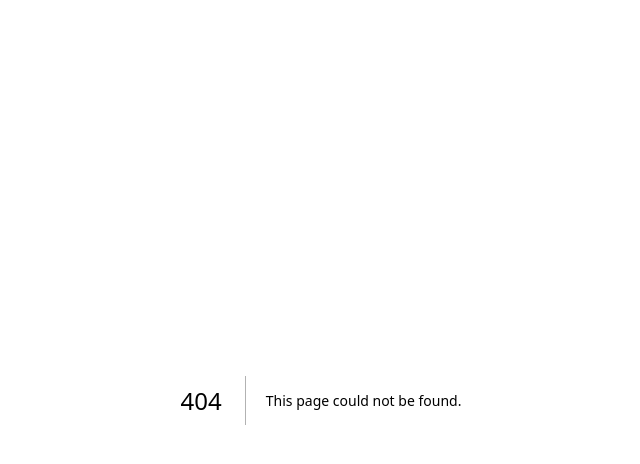
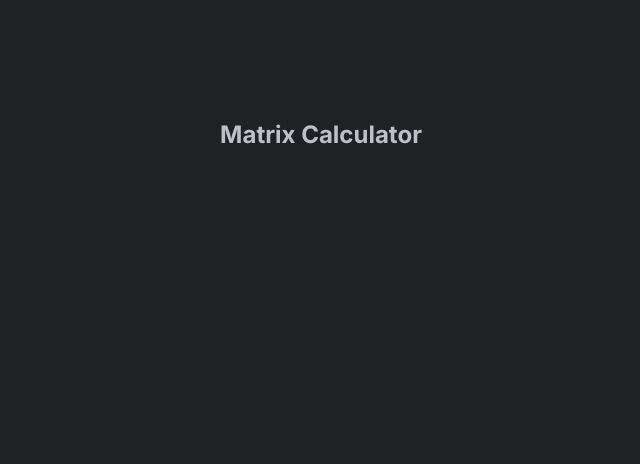
Before and after one commit to rayy40/maths, a Next.js app: page /matrix in a window 1280 px wide. Before the commit this address had no page. Shown: the top 464 px of the page, without its empty margins (319-959 px from the left). Built offline with nearby package versions, Linux system fonts and the light colour scheme.

Commit message:
Added matrix page

```diff
--- /dev/null
+++ b/app/matrix/page.tsx
@@ -0,0 +1,16 @@
+import React from "react";
+import styles from "@/styles/matrix.module.css";
+
+type Props = {};
+
+export default function MatrixPage({}: Props) {
+  return (
+    <>
+      <div className={styles.matrixContainer}>
+        <div className={styles.header}>
+          <h2 className={styles.title}>Matrix Calculator</h2>
+        </div>
+      </div>
+    </>
+  );
+}
```
